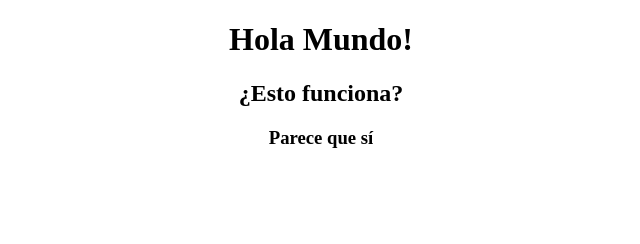
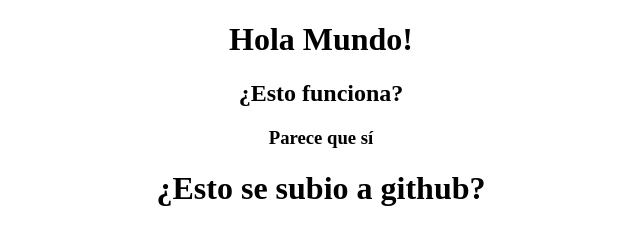
Before and after one commit to ChristianAcadez/aprendiendoGit, a plain HTML site: page index.html in a window 1280 px wide. Shown: the whole page, without its empty margins (319-959 px from the left). Drawn offline with Linux system fonts and the light colour scheme.

Commit message:
verificando si el archivo se sube a github correctamente

```diff
--- a/index.html
+++ b/index.html
@@ -10,6 +10,7 @@
     <h1>Hola Mundo!</h1>
     <h2>¿Esto funciona?</h2>
     <h3>Parece que sí</h3>
+    <h1>¿Esto se subio a github?</h1>
 </body>
 <style>
     h1, h2, h3{
```
